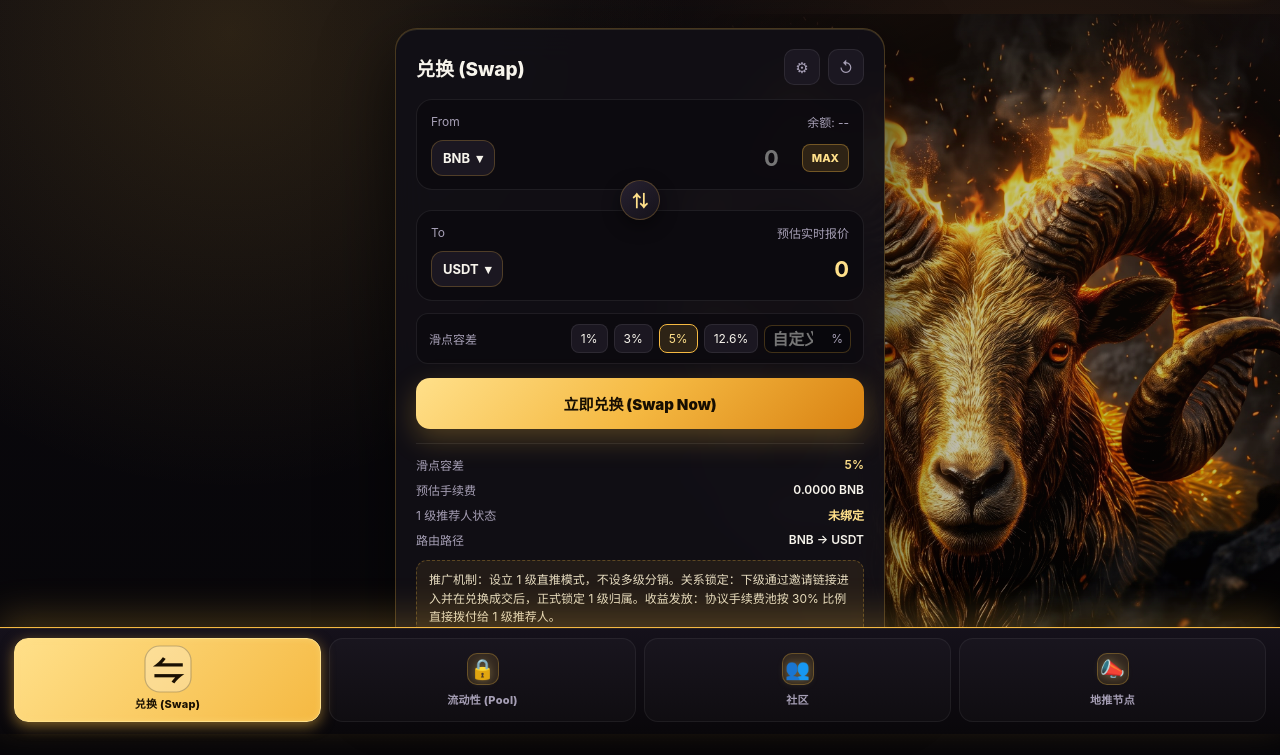
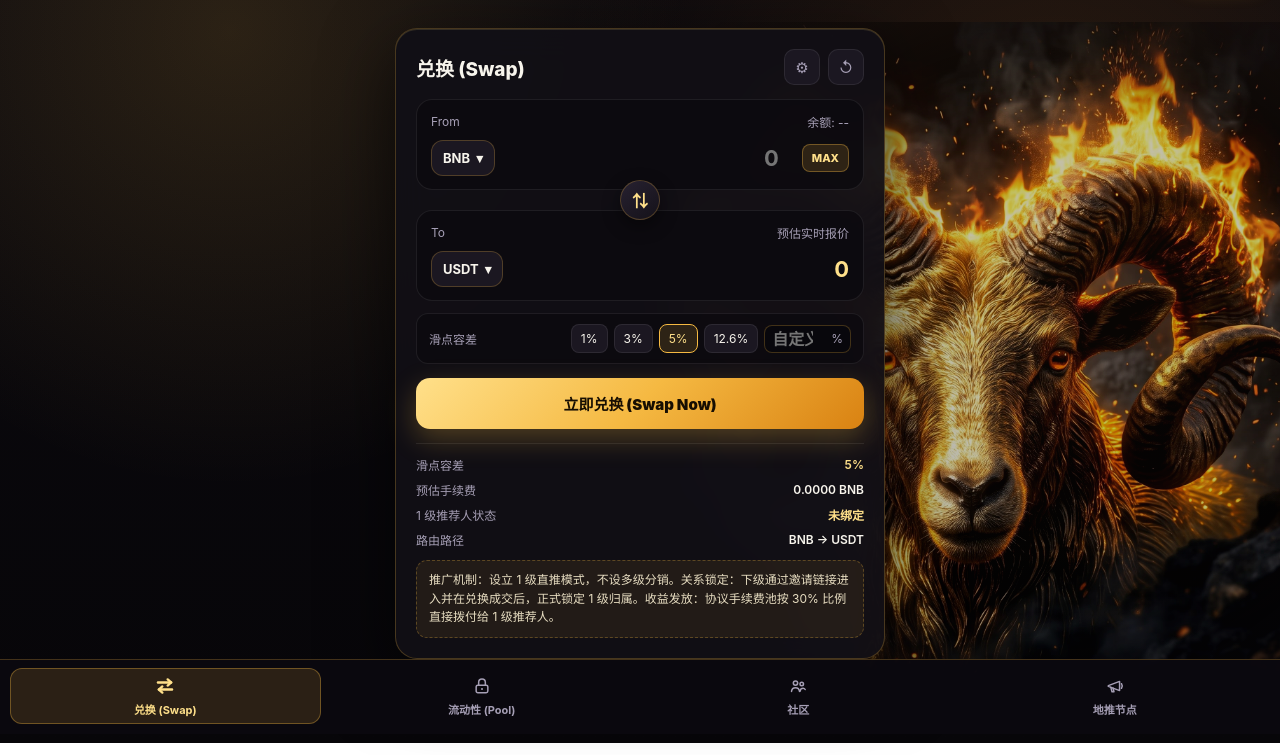
Before and after one commit to 415154800-dot/goldsheep-swap, a plain HTML site: page index.html in a window 1280 px wide. Shown: the part 66-821 px from the top of the page. Drawn offline with Linux system fonts and the light colour scheme.

Commit message:
Add files via upload

```diff
--- a/index.html
+++ b/index.html
@@ -111,14 +111,14 @@
       position: relative;
       max-width: 1280px;
       margin: 0 auto;
-      padding: 24px 18px calc(96px + env(safe-area-inset-bottom));
+      padding: 24px 18px calc(84px + env(safe-area-inset-bottom));
       min-height: calc(100vh - 68px);
     }
 
     .hero-ram-bg {
       position: fixed;
       right: -4%;
-      bottom: 64px;
+      bottom: 56px;
       width: min(56vw, 760px);
       height: min(82vh, 780px);
       pointer-events: none;
@@ -845,14 +845,11 @@
       z-index: 40;
       display: grid;
       grid-template-columns: repeat(4, 1fr);
-      gap: 8px;
-      padding: 10px 14px calc(12px + env(safe-area-inset-bottom));
-      background: linear-gradient(180deg, #15111b 0%, #09070a 100%);
-      backdrop-filter: blur(20px);
-      border-top: 1.5px solid var(--gold);
-      box-shadow:
-        0 -12px 36px rgba(245, 185, 66, 0.22),
-        inset 0 1px 0 rgba(255, 224, 138, 0.08);
+      gap: 6px;
+      padding: 8px 10px calc(10px + env(safe-area-inset-bottom));
+      background: rgba(11, 9, 15, 0.94);
+      backdrop-filter: blur(18px);
+      border-top: 1px solid var(--line);
     }
 
     .bottom-nav-btn {
@@ -860,72 +857,48 @@
       flex-direction: column;
       align-items: center;
       justify-content: center;
-      gap: 6px;
-      background: rgba(255, 255, 255, 0.025);
-      border: 1px solid rgba(255, 255, 255, 0.06);
-      border-radius: 14px;
-      padding: 10px 4px;
+      gap: 4px;
+      background: transparent;
+      border: 1px solid transparent;
+      border-radius: 12px;
+      padding: 6px 4px;
       color: var(--muted);
       cursor: pointer;
       white-space: nowrap;
-      transition: all 0.22s cubic-bezier(0.4, 0, 0.2, 1);
+      transition: all 0.18s ease;
     }
 
     .bottom-nav-icon {
       display: inline-grid;
       place-items: center;
-      width: 32px;
-      height: 32px;
-      border-radius: 10px;
-      font-size: 20px;
-      color: #f4e6be;
-      background: rgba(245, 185, 66, 0.12);
-      border: 1px solid rgba(245, 185, 66, 0.28);
-      text-shadow: 0 0 10px rgba(255, 224, 138, 0.35);
-      transition: transform 0.2s ease, background 0.2s ease, color 0.2s ease;
-    }
-
-    .bottom-nav-btn[data-view="swap"] .bottom-nav-icon {
-      width: 40px;
-      height: 40px;
-      border-radius: 13px;
-      font-size: 25px;
-      font-weight: 900;
-      color: #fff2c2;
-      background: linear-gradient(145deg, rgba(255, 224, 138, 0.28), rgba(245, 185, 66, 0.14));
-      border: 1.5px solid rgba(255, 224, 138, 0.72);
-      box-shadow:
-        0 0 18px rgba(245, 185, 66, 0.48),
-        inset 0 1px 0 rgba(255, 255, 255, 0.35);
-      text-shadow: 0 0 14px rgba(255, 224, 138, 0.75);
+      width: 22px;
+      height: 22px;
+      transition: transform 0.18s ease;
+    }
+
+    .bottom-nav-icon svg {
+      width: 20px;
+      height: 20px;
+      display: block;
+    }
+
+    .bottom-nav-btn[data-view="swap"] .bottom-nav-icon svg path {
+      stroke-width: 2.65;
     }
 
     .bottom-nav-btn span:last-child {
       font-size: 11px;
-      font-weight: 800;
-      letter-spacing: 0.3px;
+      font-weight: 700;
     }
 
     .bottom-nav-btn.active {
-      color: #1a1002;
-      background: linear-gradient(135deg, var(--gold-bright), var(--gold));
-      border-color: var(--gold-bright);
-      box-shadow:
-        0 4px 14px rgba(245, 185, 66, 0.5),
-        0 0 6px rgba(255, 224, 138, 0.4) inset;
+      color: var(--gold-bright);
+      background: rgba(245, 185, 66, 0.14);
+      border-color: rgba(245, 185, 66, 0.34);
     }
 
     .bottom-nav-btn.active .bottom-nav-icon {
-      color: #1a1002;
-      background: rgba(255, 255, 255, 0.28);
-      border-color: rgba(26, 16, 2, 0.25);
-      box-shadow: none;
-      text-shadow: none;
-      transform: scale(1.12);
-    }
-
-    .bottom-nav-btn[data-view="swap"].active .bottom-nav-icon {
-      transform: scale(1.18);
+      transform: scale(1.06);
     }
 
     .popup-overlay {
@@ -1052,13 +1025,13 @@
         font-size: 11px;
       }
       .stage {
-        padding: 14px 12px calc(92px + env(safe-area-inset-bottom));
+        padding: 14px 12px calc(82px + env(safe-area-inset-bottom));
       }
       .hero-ram-bg {
         width: 92vw;
         height: 54vh;
         right: -12%;
-        bottom: 54px;
+        bottom: 50px;
         opacity: 0.24;
       }
       .swap-shell,
@@ -1396,19 +1369,45 @@
 
   <nav class="bottom-nav" id="bottomNav" aria-label="底部固定导航">
     <button type="button" class="bottom-nav-btn active" data-view="swap">
-      <span class="bottom-nav-icon">⇋</span>
+      <span class="bottom-nav-icon" aria-hidden="true">
+        <svg viewBox="0 0 24 24" fill="none" stroke="currentColor" stroke-linecap="round" stroke-linejoin="round">
+          <path d="M4 8H19" stroke-width="2.65" />
+          <path d="M15 4.5L19 8L15 11.5" stroke-width="2.65" />
+          <path d="M20 16H5" stroke-width="2.65" />
+          <path d="M9 12.5L5 16L9 19.5" stroke-width="2.65" />
+        </svg>
+      </span>
       <span>兑换 (Swap)</span>
     </button>
     <button type="button" class="bottom-nav-btn" data-view="pool">
-      <span class="bottom-nav-icon">🔒</span>
+      <span class="bottom-nav-icon" aria-hidden="true">
+        <svg viewBox="0 0 24 24" fill="none" stroke="currentColor" stroke-width="1.8" stroke-linecap="round" stroke-linejoin="round">
+          <rect x="5" y="11" width="14" height="9" rx="2" />
+          <path d="M8 11V7.5A4 4 0 0 1 16 7.5V11" />
+          <circle cx="12" cy="15.5" r="1.2" fill="currentColor" stroke="none" />
+        </svg>
+      </span>
       <span>流动性 (Pool)</span>
     </button>
     <button type="button" class="bottom-nav-btn" data-view="community">
-      <span class="bottom-nav-icon">👥</span>
+      <span class="bottom-nav-icon" aria-hidden="true">
+        <svg viewBox="0 0 24 24" fill="none" stroke="currentColor" stroke-width="1.8" stroke-linecap="round" stroke-linejoin="round">
+          <circle cx="9" cy="8.5" r="2.6" />
+          <path d="M4.2 18.5C4.5 15.6 6.6 14 9 14C11.4 14 13.5 15.6 13.8 18.5" />
+          <circle cx="16.5" cy="9.5" r="2.1" />
+          <path d="M14.5 18.2C14.8 16.1 16.2 14.8 18.1 14.8C19.2 14.8 20.1 15.3 20.6 16.2" />
+        </svg>
+      </span>
       <span>社区</span>
     </button>
     <button type="button" class="bottom-nav-btn" data-view="promo">
-      <span class="bottom-nav-icon">📣</span>
+      <span class="bottom-nav-icon" aria-hidden="true">
+        <svg viewBox="0 0 24 24" fill="none" stroke="currentColor" stroke-width="1.8" stroke-linecap="round" stroke-linejoin="round">
+          <path d="M4 11.5L17.5 6.5V17.5L4 12.5V11.5Z" />
+          <path d="M7 13.5L8.4 19H10.8L9.6 14.4" />
+          <path d="M19.8 9.2C20.7 10.6 20.7 13.4 19.8 14.8" />
+        </svg>
+      </span>
       <span>地推节点</span>
     </button>
   </nav>
```
